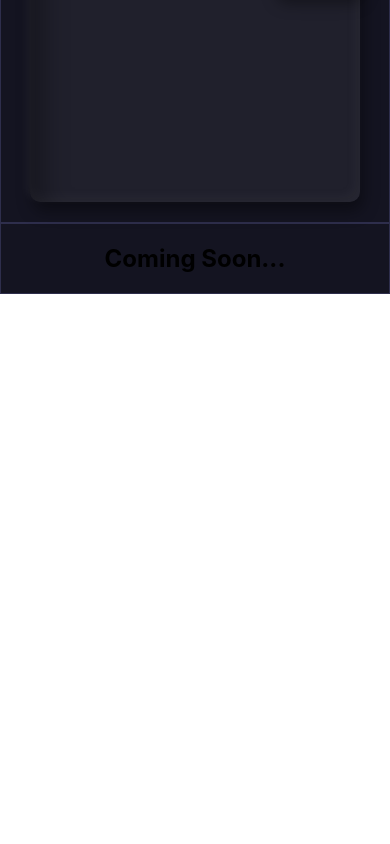
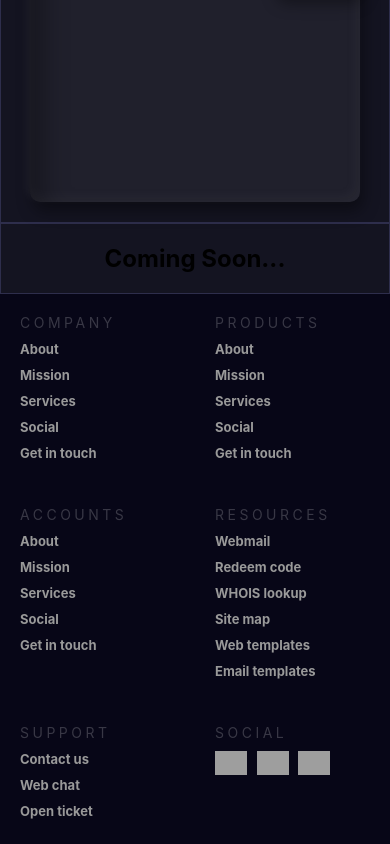
Before and after one commit to PranabKumarSahoo/sql-dev-tools, a React (Create React App) app: page / in a window 390 px wide. Shown: the part 3503-4347 px from the top of the page. Before the commit the page ends 3797 px from the top, so only its background shows below. Built offline with nearby package versions, Linux system fonts and the light colour scheme; grey boxes are pictures that could not be loaded.

Commit message:
Add footer.

```diff
--- a/public/index.html
+++ b/public/index.html
@@ -9,11 +9,80 @@
   <title>SQL Dev Tools</title>
   <link rel="apple-touch-icon" href="./sql-icon.png" />
   <link rel="shortcut icon" type="image/x-icon" href="./sql-icon.png" />
+  <link rel="stylesheet" href="style.css">
 </head>
 
 <body>
   <noscript>You need to enable JavaScript to run this app.</noscript>
   <div id="root"></div>
+
+   <!-- FOOTER START -->
+   <div class="footer">
+    <div class="contain">
+    <div class="col">
+      <h1>Company</h1>
+      <ul>
+        <li>About</li>
+        <li>Mission</li>
+        <li>Services</li>
+        <li>Social</li>
+        <li>Get in touch</li>
+      </ul>
+    </div>
+    <div class="col">
+      <h1>Products</h1>
+      <ul>
+        <li>About</li>
+        <li>Mission</li>
+        <li>Services</li>
+        <li>Social</li>
+        <li>Get in touch</li>
+      </ul>
+    </div>
+    <div class="col">
+      <h1>Accounts</h1>
+      <ul>
+        <li>About</li>
+        <li>Mission</li>
+        <li>Services</li>
+        <li>Social</li>
+        <li>Get in touch</li>
+      </ul>
+    </div>
+    <div class="col">
+      <h1>Resources</h1>
+      <ul>
+        <li>Webmail</li>
+        <li>Redeem code</li>
+        <li>WHOIS lookup</li>
+        <li>Site map</li>
+        <li>Web templates</li>
+        <li>Email templates</li>
+      </ul>
+    </div>
+    <div class="col">
+      <h1>Support</h1>
+      <ul>
+        <li>Contact us</li>
+        <li>Web chat</li>
+        <li>Open ticket</li>
+      </ul>
+    </div>
+    <div class="col social">
+      <h1>Social</h1>
+      <ul>
+        <li><img src="https://svgshare.com/i/5fq.svg" width="32" style="width: 32px;"></li>
+        <li><img src="https://svgshare.com/i/5eA.svg" width="32" style="width: 32px;"></li>
+        <li><img src="https://svgshare.com/i/5f_.svg" width="32" style="width: 32px;"></li>
+      </ul>
+    </div>
+  <div class="clearfix"></div>
+  </div>
+  </div>
+  <!-- END OF FOOTER -->
+
 </body>
 
+
+
 </html>
--- /dev/null
+++ b/public/style.css
@@ -0,0 +1,115 @@
+/* REMOVE THIS, USE YOUR OWN  */
+html,body {
+    margin: 0;
+    padding: 0;
+    font-family: Arial, Helvetica, Sans-serif;
+    background-color: #070617;
+  }
+  .dummy_page {
+    height: 200px;
+    width: 100%;
+    background-color: #f0f0f0;
+    text-align: center;
+    box-sizing: border-box;
+    padding: 60px 0px;
+  }
+  /* STYLES SPECIFIC TO FOOTER  */
+  .footer {
+    width: 100%;
+    position: relative;
+    height: auto;
+    background-color: #070617;
+  }
+  .footer .col {
+    width: 190px;
+    height: auto;
+    float: left;
+    box-sizing: border-box;
+    -webkit-box-sizing: border-box;
+    -moz-box-sizing: border-box;
+    padding: 0px 20px 20px 20px;
+  }
+  .footer .col h1 {
+    margin: 0;
+    padding: 0;
+    font-family: inherit;
+    font-size: 12px;
+    line-height: 17px;
+    padding: 20px 0px 5px 0px;
+    color: rgba(255,255,255,0.2);
+    font-weight: normal;
+    text-transform: uppercase;
+    letter-spacing: 0.250em;
+  }
+  .footer .col ul {
+    list-style-type: none;
+    margin: 0;
+    padding: 0;
+  }
+  .footer .col ul li {
+    color: #999999;
+    font-size: 14px;
+    font-family: inherit;
+    font-weight: bold;
+    padding: 5px 0px 5px 0px;
+    cursor: pointer;
+    transition: .2s;
+    -webkit-transition: .2s;
+    -moz-transition: .2s;
+  }
+  .social ul li {
+    display: inline-block;
+    padding-right: 5px !important;
+  }
+
+  .footer .col ul li:hover {
+    color: #ffffff;
+    transition: .1s;
+    -webkit-transition: .1s;
+    -moz-transition: .1s;
+  }
+  .clearfix {
+    clear: both;
+  }
+  @media only screen and (min-width: 1280px) {
+    .contain {
+      width: 1200px;
+      margin: 0 auto;
+    }
+  }
+  @media only screen and (max-width: 1139px) {
+    .contain .social {
+      width: 1000px;
+      display: block;
+    }
+    .social h1 {
+      margin: 0px;
+    }
+  }
+  @media only screen and (max-width: 950px) {
+    .footer .col {
+      width: 33%;
+    }
+    .footer .col h1 {
+      font-size: 14px;
+    }
+    .footer .col ul li {
+      font-size: 13px;
+    }
+  }
+  @media only screen and (max-width: 500px) {
+      .footer .col {
+        width: 50%;
+      }
+      .footer .col h1 {
+        font-size: 14px;
+      }
+      .footer .col ul li {
+        font-size: 13px;
+      }
+  }
+  @media only screen and (max-width: 340px) {
+    .footer .col {
+      width: 100%;
+    }
+  }
```
